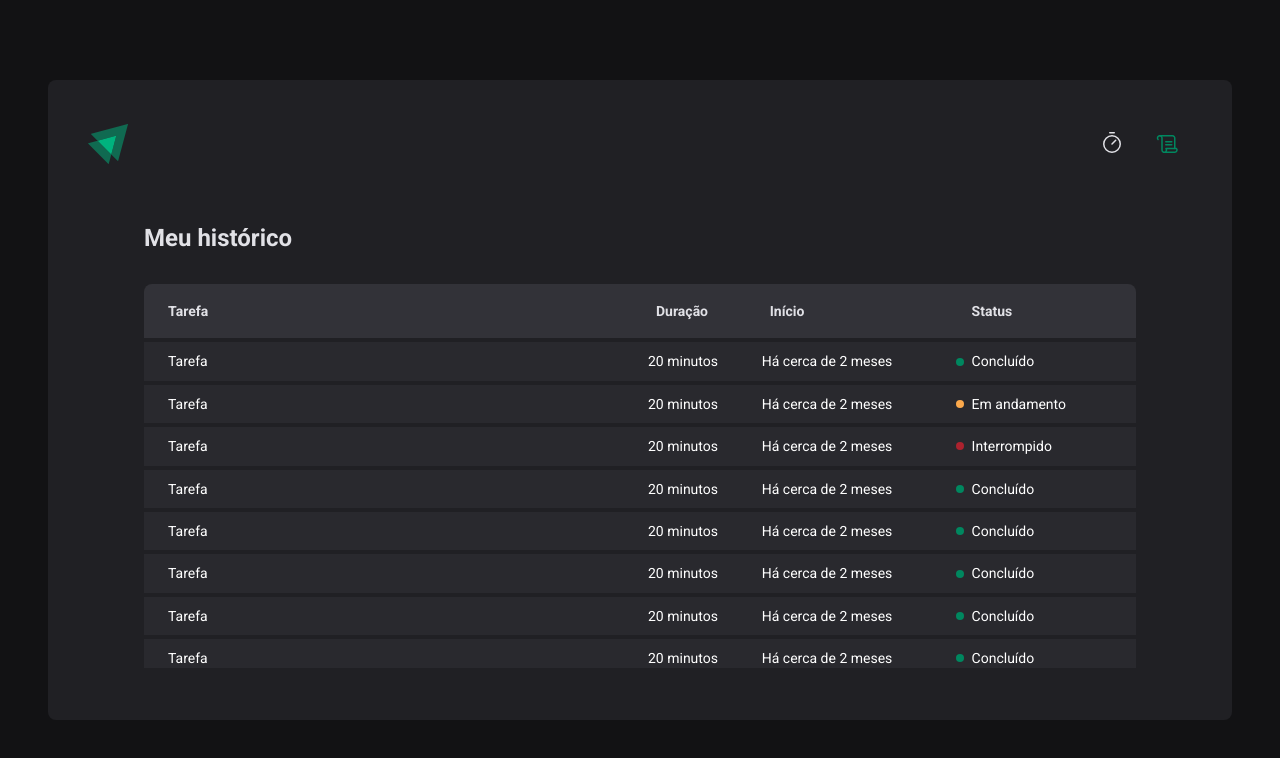
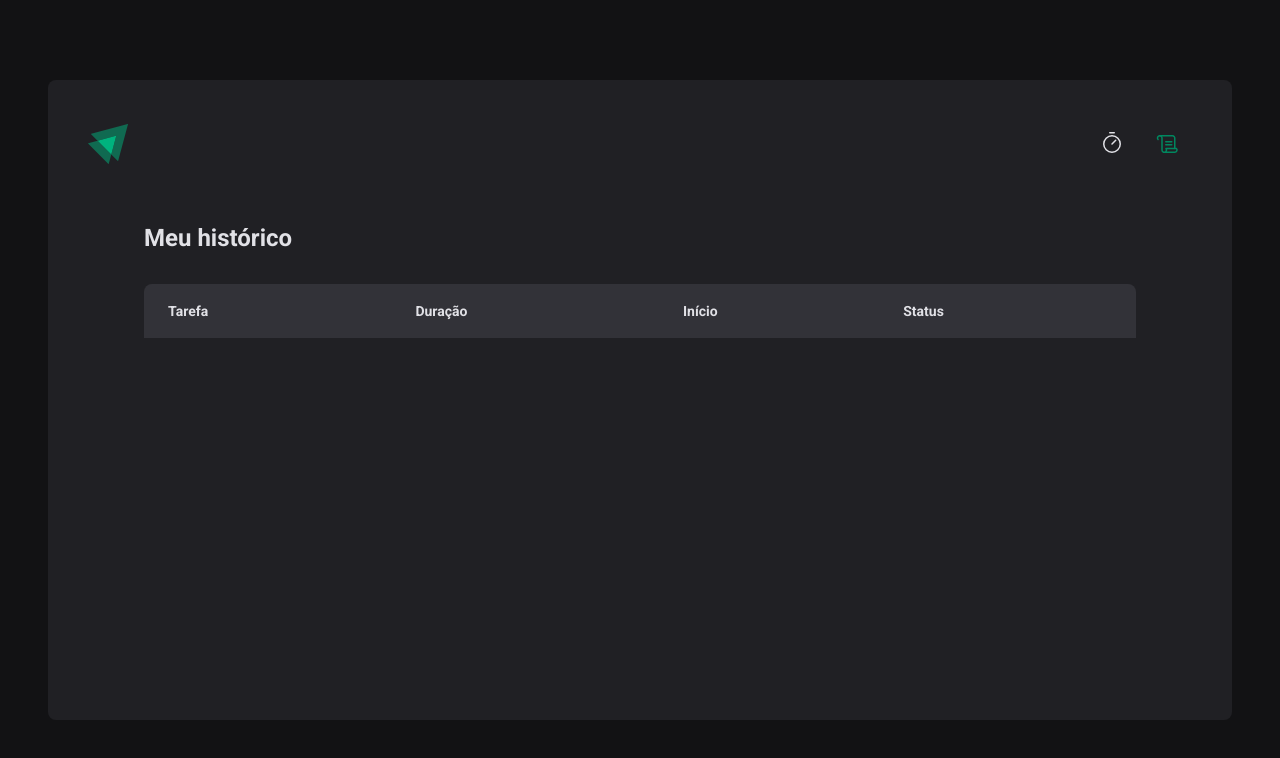
Before and after one commit to tsxfabio/ignite-timer, a React (Vite) app: page /history in a window 1280 px wide. Shown: the top 758 px of the page. Built offline with nearby package versions, Linux system fonts and the light colour scheme.

Commit message:
isolando context e finalizando pagina de histórico

```diff
--- a/src/App.tsx
+++ b/src/App.tsx
@@ -1,16 +1,19 @@
-import { ThemeProvider } from 'styled-components'
-import { Router } from './Router'
-import { BrowserRouter } from 'react-router-dom'
-import { GlobalStyle } from './styles/global'
-import { defaultTheme } from './styles/themes/default'
+import { ThemeProvider } from "styled-components";
+import { Router } from "./Router";
+import { BrowserRouter } from "react-router-dom";
+import { GlobalStyle } from "./styles/global";
+import { defaultTheme } from "./styles/themes/default";
+import { CyclesContextProvider } from "./contexts/CyclesContext";
 
 export function App() {
   return (
     <ThemeProvider theme={defaultTheme}>
       <BrowserRouter>
-        <Router />
-        <GlobalStyle />
+        <CyclesContextProvider>
+          <Router />
+        </CyclesContextProvider>
       </BrowserRouter>
+      <GlobalStyle />
     </ThemeProvider>
-  )
+  );
 }
--- /dev/null
+++ b/src/contexts/CyclesContext.tsx
@@ -0,0 +1,103 @@
+import { createContext, ReactNode, useState } from "react";
+
+interface CreateCycleData {
+  task: string;
+  minutesAmount: number;
+}
+
+interface Cycle {
+  id: string;
+  task: string;
+  minutesAmount: number;
+  startDate: Date;
+  interruptedDate?: Date;
+  finishedDate?: Date;
+}
+
+interface CyclesContextType {
+  cycles: Cycle[];
+  activeCycle: Cycle | undefined;
+  activeCycleId: string | null;
+  amountSecondsPassed: number;
+  markCurrentCycleAsFinished: () => void;
+  setSecondsPassed: (seconds: number) => void;
+  createNewCycle: (data: CreateCycleData) => void;
+  interruptCurrentCycle: () => void;
+}
+
+export const CyclesContext = createContext({} as CyclesContextType);
+
+interface CyclesContextProviderProps {
+  children: ReactNode;
+}
+
+export function CyclesContextProvider({
+  children,
+}: CyclesContextProviderProps) {
+  const [cycles, setCycles] = useState<Cycle[]>([]);
+  const [activeCycleId, setActiveCycleId] = useState<string | null>(null);
+  const [amountSecondsPassed, setAmountSecondsPassed] = useState(0);
+
+  const activeCycle = cycles.find((cycle) => cycle.id === activeCycleId);
+
+  function setSecondsPassed(seconds: number) {
+    setAmountSecondsPassed(seconds);
+  }
+
+  function markCurrentCycleAsFinished() {
+    setCycles((state) =>
+      state.map((cycle) => {
+        if (cycle.id === activeCycleId) {
+          return { ...cycle, finishedDate: new Date() };
+        } else {
+          return cycle;
+        }
+      })
+    );
+  }
+
+  function createNewCycle(data: CreateCycleData) {
+    const id = String(new Date().getTime());
+
+    const newCycle: Cycle = {
+      id,
+      task: data.task,
+      minutesAmount: data.minutesAmount,
+      startDate: new Date(),
+    };
+
+    setCycles((state) => [...state, newCycle]);
+    setActiveCycleId(id);
+    setAmountSecondsPassed(0);
+  }
+
+  function interruptCurrentCycle() {
+    setCycles((state) =>
+      state.map((cycle) => {
+        if (cycle.id === activeCycleId) {
+          return { ...cycle, interruptedDate: new Date() };
+        } else {
+          return cycle;
+        }
+      })
+    );
+    setActiveCycleId(null);
+  }
+
+  return (
+    <CyclesContext.Provider
+      value={{
+        cycles,
+        activeCycle,
+        activeCycleId,
+        markCurrentCycleAsFinished,
+        amountSecondsPassed,
+        setSecondsPassed,
+        createNewCycle,
+        interruptCurrentCycle,
+      }}
+    >
+      {children}
+    </CyclesContext.Provider>
+  );
+}
--- a/src/pages/History/index.tsx
+++ b/src/pages/History/index.tsx
@@ -1,7 +1,13 @@
+import { useContext } from "react";
+import { formatDistanceToNow } from "date-fns";
+import ptBR from "date-fns/locale/pt-BR";
+import { CyclesContext } from "../../contexts/CyclesContext";
 import { HistoryContainer, HistoryTableContainer, Status } from "./styles";
 
 /* eslint-disable prettier/prettier */
 export function History() {
+  const { cycles } = useContext(CyclesContext);
+
   return (
     <HistoryContainer>
       <h1>Meu histórico</h1>
@@ -17,70 +23,31 @@ export function History() {
             </tr>
           </thead>
           <tbody>
-            <tr>
-              <td>Tarefa</td>
-              <td>20 minutos</td>
-              <td>Há cerca de 2 meses</td>
-              <td>
-                <Status statusColor='green'>Concluído</Status>
-              </td>
-            </tr>
-            <tr>
-              <td>Tarefa</td>
-              <td>20 minutos</td>
-              <td>Há cerca de 2 meses</td>
-              <td>
-                <Status statusColor='yellow'>Em andamento</Status>
-              </td>
-            </tr>
-            <tr>
-              <td>Tarefa</td>
-              <td>20 minutos</td>
-              <td>Há cerca de 2 meses</td>
-              <td>
-                <Status statusColor='red'>Interrompido</Status>
-              </td>
-            </tr>
-            <tr>
-              <td>Tarefa</td>
-              <td>20 minutos</td>
-              <td>Há cerca de 2 meses</td>
-              <td>
-                <Status statusColor='green'>Concluído</Status>
-              </td>
-            </tr>
-            <tr>
-              <td>Tarefa</td>
-              <td>20 minutos</td>
-              <td>Há cerca de 2 meses</td>
-              <td>
-                <Status statusColor='green'>Concluído</Status>
-              </td>
-            </tr>
-            <tr>
-              <td>Tarefa</td>
-              <td>20 minutos</td>
-              <td>Há cerca de 2 meses</td>
-              <td>
-                <Status statusColor='green'>Concluído</Status>
-              </td>
-            </tr>
-            <tr>
-              <td>Tarefa</td>
-              <td>20 minutos</td>
-              <td>Há cerca de 2 meses</td>
-              <td>
-                <Status statusColor='green'>Concluído</Status>
-              </td>
-            </tr>
-            <tr>
-              <td>Tarefa</td>
-              <td>20 minutos</td>
-              <td>Há cerca de 2 meses</td>
-              <td>
-                <Status statusColor='green'>Concluído</Status>
-              </td>
-            </tr>
+            {cycles.map((cycle) => {
+              return (
+                <tr>
+                  <td>{cycle.task}</td>
+                  <td>{cycle.minutesAmount} minutos</td>
+                  <td>
+                    {formatDistanceToNow(cycle.startDate, {
+                      addSuffix: true,
+                      locale: ptBR,
+                    })}
+                  </td>
+                  <td>
+                    {cycle.finishedDate && (
+                      <Status statusColor='green'>Concluído</Status>
+                    )}
+                    {cycle.interruptedDate && (
+                      <Status statusColor='red'>Interrompido</Status>
+                    )}
+                    {!cycle.finishedDate && !cycle.interruptedDate && (
+                      <Status statusColor='yellow'>Em andamento</Status>
+                    )}
+                  </td>
+                </tr>
+              );
+            })}
           </tbody>
         </table>
       </HistoryTableContainer>
--- a/src/pages/Home/Countdown/index.tsx
+++ b/src/pages/Home/Countdown/index.tsx
@@ -1,6 +1,6 @@
 import { differenceInSeconds } from "date-fns";
 import { useContext, useEffect } from "react";
-import { CyclesContext } from "..";
+import { CyclesContext } from "../../../contexts/CyclesContext";
 import { CountdownContainer, Separator } from "./styles";
 
 interface CountdownProps {
--- a/src/pages/Home/NewCycleForm/index.tsx
+++ b/src/pages/Home/NewCycleForm/index.tsx
@@ -1,7 +1,7 @@
 import { FormContainer, MinutesAmountInput, TaskInput } from "./styles";
 import { useContext } from "react";
-import { CyclesContext } from "..";
 import { useFormContext } from "react-hook-form";
+import { CyclesContext } from "../../../contexts/CyclesContext";
 
 export function NewCycleForm() {
   const { activeCycle } = useContext(CyclesContext);
--- a/src/pages/Home/index.tsx
+++ b/src/pages/Home/index.tsx
@@ -2,7 +2,7 @@ import { HandPalm, Play } from "phosphor-react";
 import { FormProvider, useForm } from "react-hook-form";
 import { zodResolver } from "@hookform/resolvers/zod";
 import * as zod from "zod";
-import { createContext, useState } from "react";
+import { useContext } from "react";
 
 import {
   HomeContainer,
@@ -11,25 +11,7 @@ import {
 } from "./styles";
 import { NewCycleForm } from "./NewCycleForm";
 import { Countdown } from "./Countdown";
-
-interface Cycle {
-  id: string;
-  task: string;
-  minutesAmount: number;
-  startDate: Date;
-  interruptedDate?: Date;
-  finishedDate?: Date;
-}
-
-interface CyclesContextType {
-  activeCycle: Cycle | undefined;
-  activeCycleId: string | null;
-  amountSecondsPassed: number;
-  markCurrentCycleAsFinished: () => void;
-  setSecondsPassed: (seconds: number) => void;
-}
-
-export const CyclesContext = createContext({} as CyclesContextType);
+import { CyclesContext } from "../../contexts/CyclesContext";
 
 const newCycleFormValidationSchema = zod.object({
   task: zod.string().min(1, "Informe a tarefa"),
@@ -42,9 +24,8 @@ const newCycleFormValidationSchema = zod.object({
 type NewCycleFormData = zod.infer<typeof newCycleFormValidationSchema>;
 
 export function Home() {
-  const [cycles, setCycles] = useState<Cycle[]>([]);
-  const [activeCycleId, setActiveCycleId] = useState<string | null>(null);
-  const [amountSecondsPassed, setAmountSecondsPassed] = useState(0);
+  const { activeCycle, createNewCycle, interruptCurrentCycle } =
+    useContext(CyclesContext);
 
   const newCycleForm = useForm<NewCycleFormData>({
     resolver: zodResolver(newCycleFormValidationSchema),
@@ -56,52 +37,9 @@ export function Home() {
 
   const { handleSubmit, watch, reset } = newCycleForm;
 
-  const activeCycle = cycles.find((cycle) => cycle.id === activeCycleId);
-
-  function setSecondsPassed(seconds: number) {
-    setAmountSecondsPassed(seconds);
-  }
-
-  function markCurrentCycleAsFinished() {
-    setCycles((state) =>
-      state.map((cycle) => {
-        if (cycle.id === activeCycleId) {
-          return { ...cycle, finishedDate: new Date() };
-        } else {
-          return cycle;
-        }
-      })
-    );
-  }
-
   function handleCreateNewCycle(data: NewCycleFormData) {
-    const id = String(new Date().getTime());
-
-    const newCycle: Cycle = {
-      id,
-      task: data.task,
-      minutesAmount: data.minutesAmount,
-      startDate: new Date(),
-    };
-
-    setCycles((state) => [...state, newCycle]);
-    setActiveCycleId(id);
-    setAmountSecondsPassed(0);
-
+    createNewCycle(data);
     reset();
-  }
-
-  function handleInterruptCycle() {
-    setCycles((state) =>
-      state.map((cycle) => {
-        if (cycle.id === activeCycleId) {
-          return { ...cycle, interruptedDate: new Date() };
-        } else {
-          return cycle;
-        }
-      })
-    );
-    setActiveCycleId(null);
   }
 
   const task = watch("task");
@@ -110,23 +48,13 @@ export function Home() {
   return (
     <HomeContainer>
       <form onSubmit={handleSubmit(handleCreateNewCycle)}>
-        <CyclesContext.Provider
-          value={{
-            activeCycle,
-            activeCycleId,
-            markCurrentCycleAsFinished,
-            amountSecondsPassed,
-            setSecondsPassed,
-          }}
-        >
-          <FormProvider {...newCycleForm}>
-            <NewCycleForm />
-          </FormProvider>
-          <Countdown />
-        </CyclesContext.Provider>
+        <FormProvider {...newCycleForm}>
+          <NewCycleForm />
+        </FormProvider>
+        <Countdown />
 
         {activeCycle ? (
-          <StopCountdownButton onClick={handleInterruptCycle} type='button'>
+          <StopCountdownButton onClick={interruptCurrentCycle} type='button'>
             <HandPalm size={24} />
             Interromper
           </StopCountdownButton>
```
